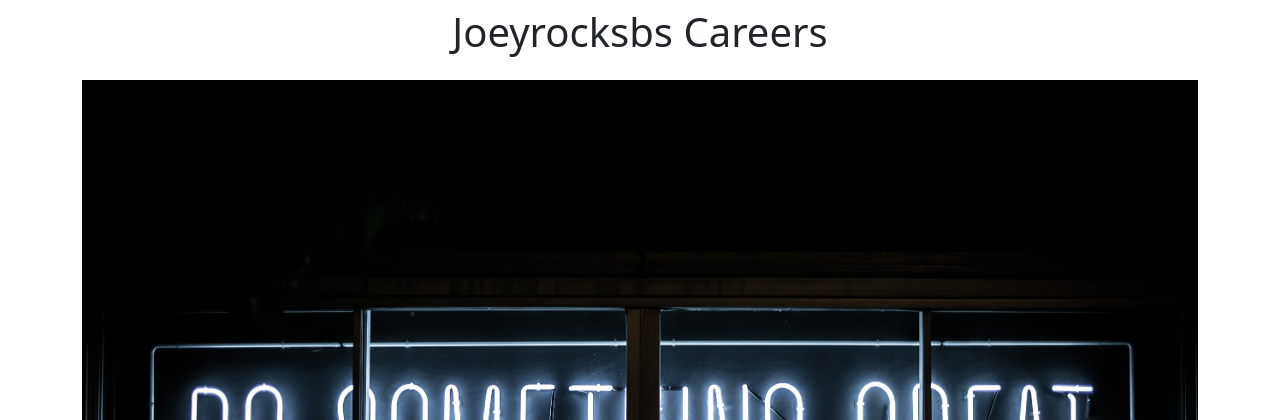
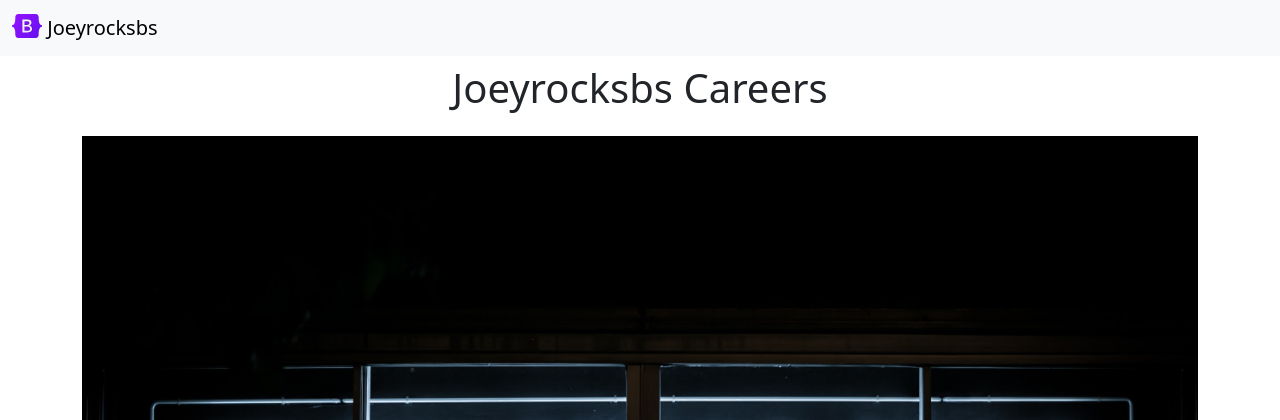
Before and after one commit to chukby/joeyrocksbs-careers-website, a Flask app: page / in a window 1280 px wide. Shown: the top 420 px of the page. Run offline with Flask 2, Linux system fonts and the light colour scheme.

Commit message:
Add nav file and functionality

```diff
--- a/templates/home.html
+++ b/templates/home.html
@@ -19,6 +19,7 @@
   </style>
 </head>
 <body>
+  {% include 'nav.html' %}
 <div class="container">
      <h1 class="text-center mt-2 mb-4"> {{company_name}} Careers</h1>
      <img class="img-fluid" src="../static/banner.jpg">
--- /dev/null
+++ b/templates/nav.html
@@ -0,0 +1,8 @@
+<nav class="navbar bg-body-tertiary">
+  <div class="container-fluid">
+    <a class="navbar-brand" href="#">
+      <img src="../static/logo.svg" alt="Logo" width="30" height="24" class="d-inline-block align-text-top">
+      Joeyrocksbs
+    </a>
+  </div>
+</nav>
```
Also changed, not shown: static/logo.svg (added), 1 other file.
